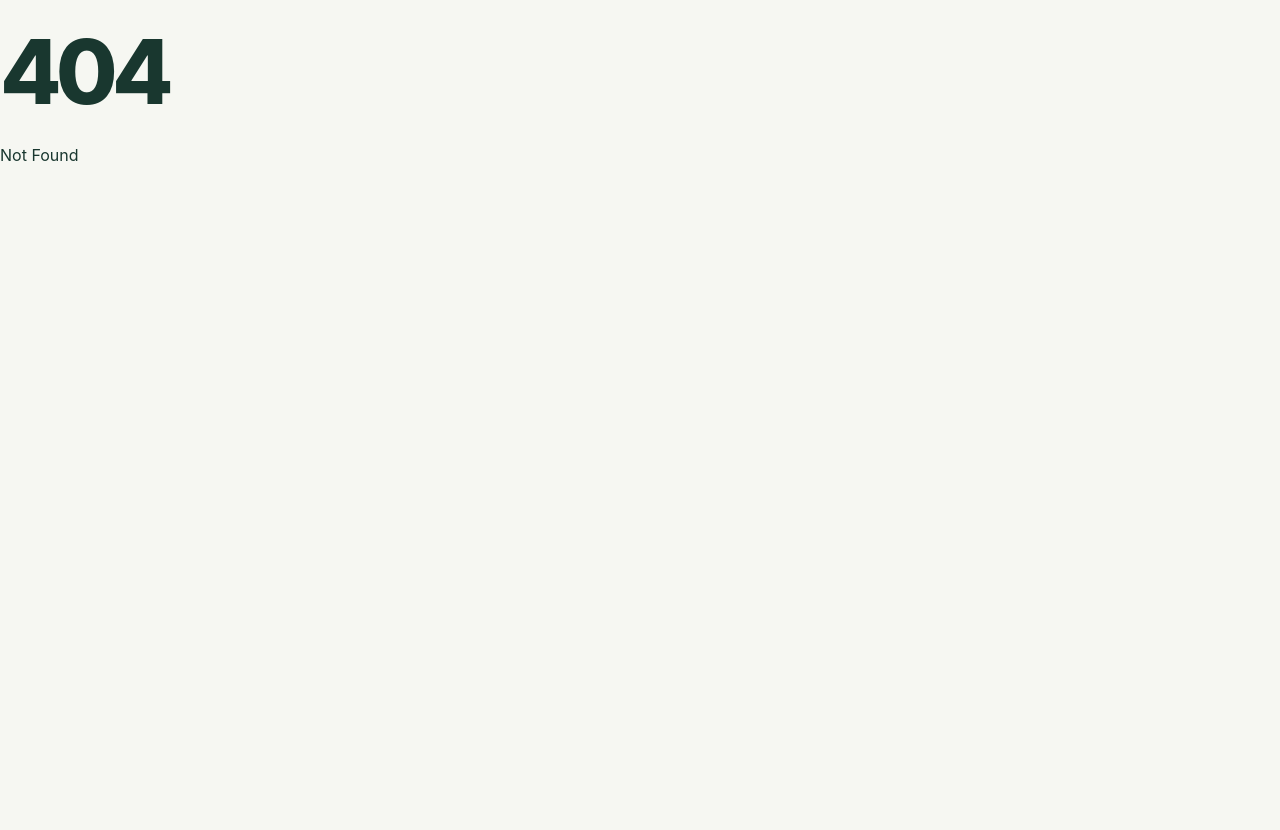
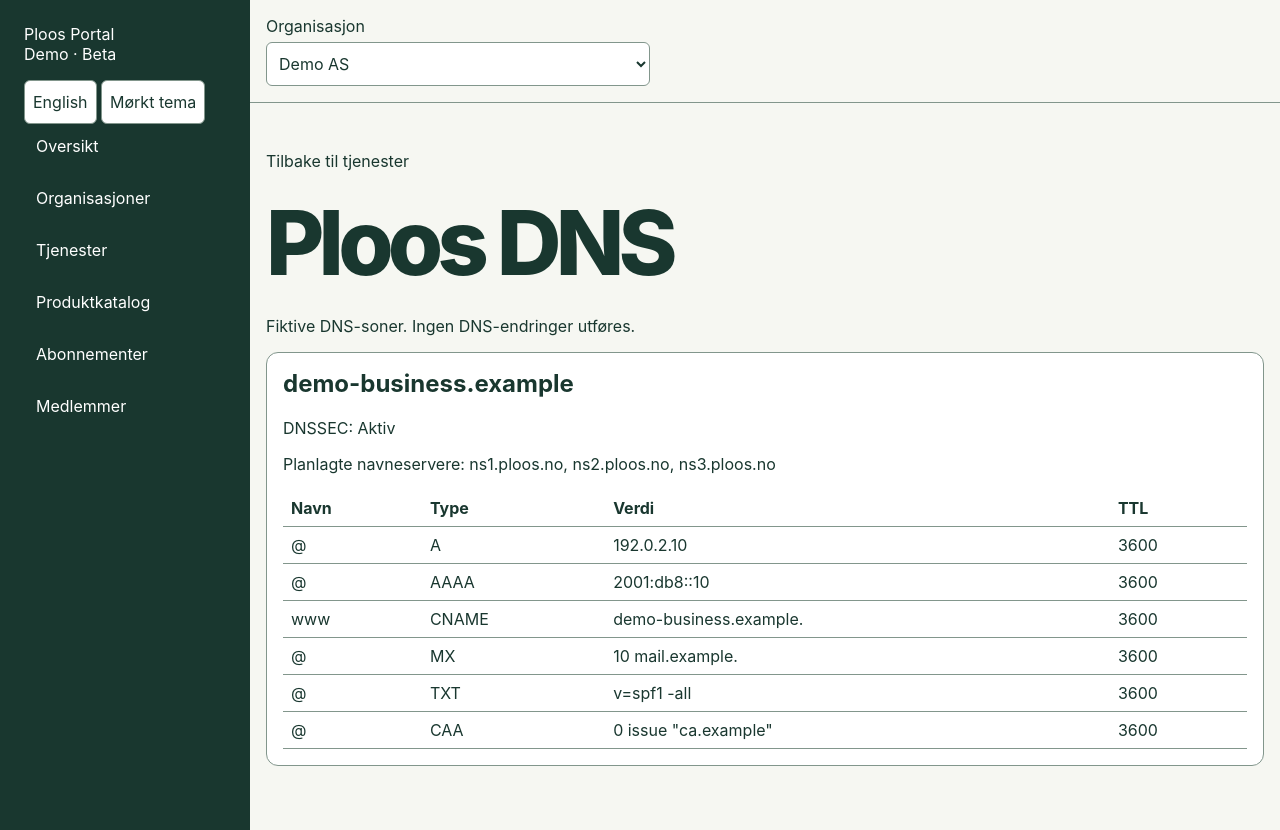
Before and after one commit to Ploos-AS/Ploos-Portal, a SvelteKit app: page /preview/products/dns in a window 1280 px wide. Before the commit this address had no page. Before the commit the page ends 800 px from the top, so only its background shows below. Built offline with nearby package versions, Linux system fonts and the light colour scheme.

Commit message:
feat: add read-only DNS zone preview

```diff
--- /dev/null
+++ b/src/routes/preview/products/dns/+page.svelte
@@ -0,0 +1,46 @@
+<script lang="ts">
+  import { getContext } from 'svelte';
+  const getLanguage = getContext<() => 'nb' | 'en'>('preview-language');
+  const organization = getContext<{ selected: () => string }>('preview-organization');
+  let language = $derived(getLanguage());
+  const zones = [
+    { organization: 'business', name: 'demo-business.example', dnssec: true, records: [
+      { name: '@', type: 'A', value: '192.0.2.10', ttl: 3600 },
+      { name: '@', type: 'AAAA', value: '2001:db8::10', ttl: 3600 },
+      { name: 'www', type: 'CNAME', value: 'demo-business.example.', ttl: 3600 },
+      { name: '@', type: 'MX', value: '10 mail.example.', ttl: 3600 },
+      { name: '@', type: 'TXT', value: 'v=spf1 -all', ttl: 3600 },
+      { name: '@', type: 'CAA', value: '0 issue "ca.example"', ttl: 3600 }
+    ] },
+    { organization: 'association', name: 'demo-association.example', dnssec: false, records: [
+      { name: '@', type: 'A', value: '192.0.2.20', ttl: 3600 }
+    ] }
+  ];
+  let visible = $derived(zones.filter(zone => zone.organization === organization.selected()));
+</script>
+<svelte:head><title>Ploos DNS – Preview</title><meta name="robots" content="noindex" /></svelte:head>
+<main>
+  <a href="/preview/products">{language === 'nb' ? 'Tilbake til tjenester' : 'Back to services'}</a>
+  <h1>Ploos DNS</h1>
+  <p>{language === 'nb' ? 'Fiktive DNS-soner. Ingen DNS-endringer utføres.' : 'Fictional DNS zones. No DNS changes are performed.'}</p>
+  {#each visible as zone (zone.name)}
+    <article>
+      <h2>{zone.name}</h2>
+      <p>DNSSEC: {zone.dnssec ? (language === 'nb' ? 'Aktiv' : 'Active') : (language === 'nb' ? 'Av' : 'Off')}</p>
+      <p>{language === 'nb' ? 'Planlagte navneservere' : 'Planned name servers'}: ns1.ploos.no, ns2.ploos.no, ns3.ploos.no</p>
+      <div class="scroll" role="region" aria-label={language === 'nb' ? 'DNS-poster' : 'DNS records'} tabindex="0">
+        <table><thead><tr><th scope="col">{language === 'nb' ? 'Navn' : 'Name'}</th><th scope="col">Type</th><th scope="col">{language === 'nb' ? 'Verdi' : 'Value'}</th><th scope="col">TTL</th></tr></thead>
+        <tbody>{#each zone.records as record}<tr><td>{record.name}</td><td>{record.type}</td><td>{record.value}</td><td>{record.ttl}</td></tr>{/each}</tbody></table>
+      </div>
+    </article>
+  {:else}
+    <p>{language === 'nb' ? 'Ingen DNS-soner i valgt demoorganisasjon.' : 'No DNS zones in the selected demo organization.'}</p>
+  {/each}
+</main>
+<style>
+  main { margin: 2rem auto; padding: 1rem; }
+  article { background: var(--control); border: 1px solid var(--border); border-radius: .75rem; padding: 1rem; margin-block: 1rem; min-width: 0; }
+  .scroll { overflow-x: auto; }
+  table { border-collapse: collapse; width: 100%; }
+  th, td { padding: .5rem; text-align: left; border-bottom: 1px solid var(--border); }
+</style>
```
